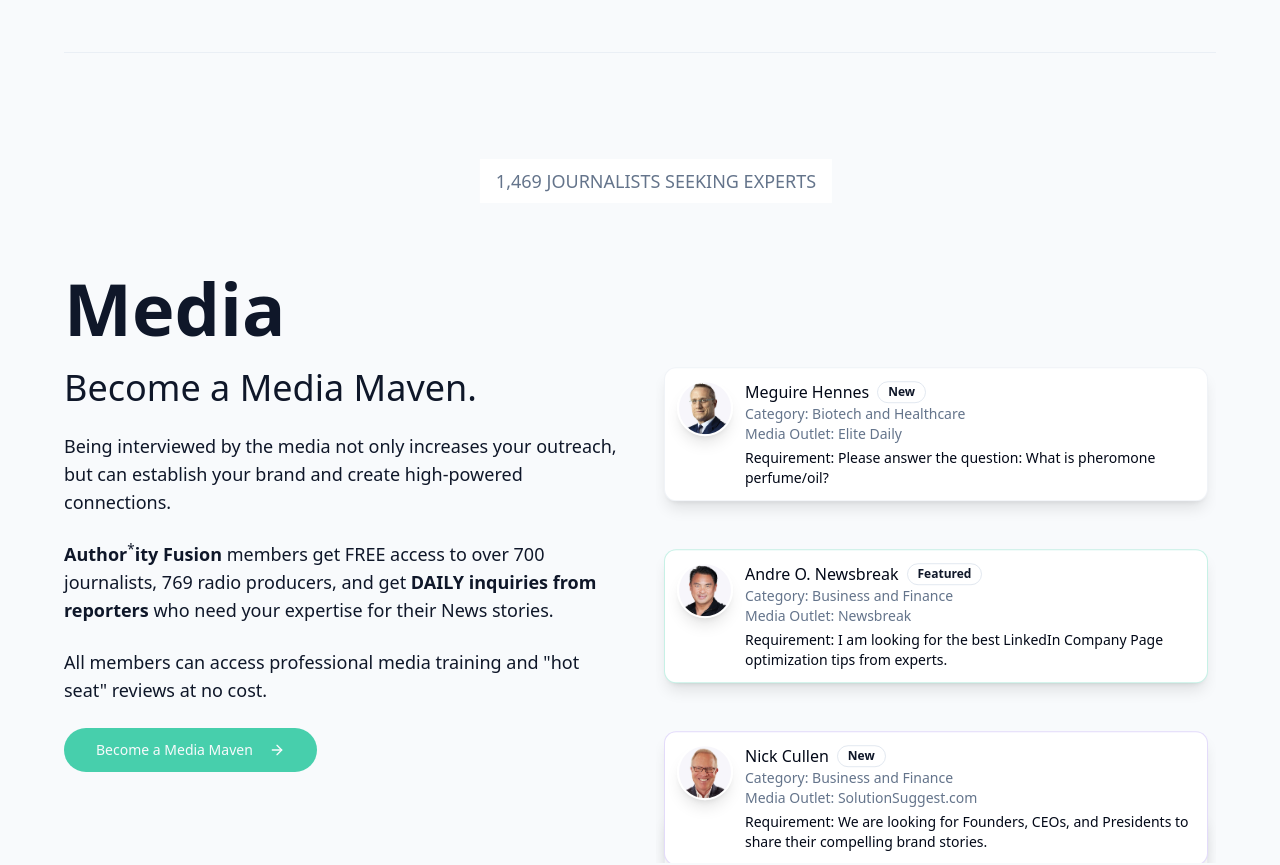
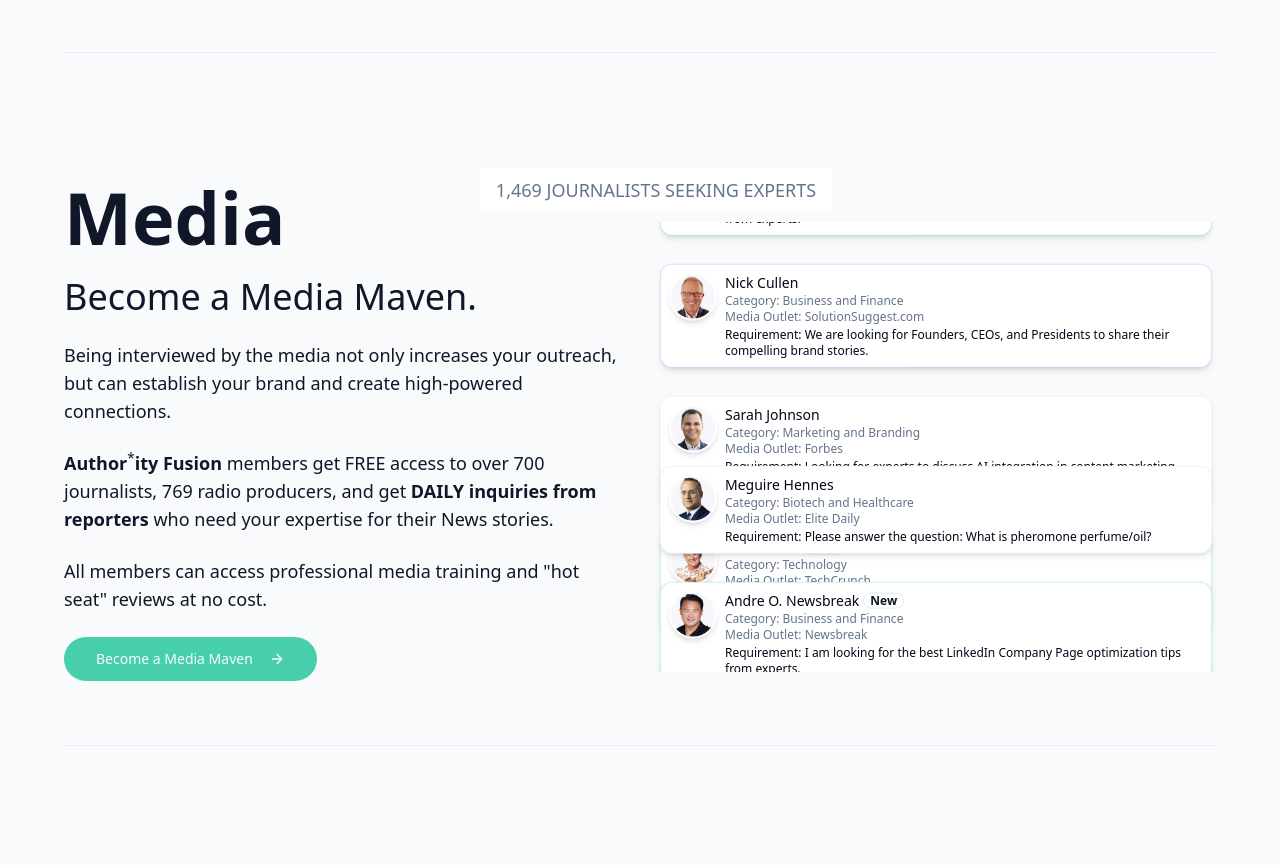
Before and after one commit to GoldenTiger720/profile-pulse-agent-97, a React (Vite) app: page / in a window 1280 px wide. Shown: the part 1480-2345 px from the top of the page. Built offline with nearby package versions, Linux system fonts and the light colour scheme.

Commit message:
Fix: Continuous speaker card animation
Refactor speaker card animation to be continuous and prevent overlapping.

```diff
--- a/src/components/SpeakerCard.tsx
+++ b/src/components/SpeakerCard.tsx
@@ -32,34 +32,34 @@ const SpeakerCard: React.FC<SpeakerCardProps> = ({
 
   return (
     <div className="speaker-card-container">
-      <Card className={`speaker-card w-full overflow-hidden shadow-lg border ${borderClass}`}>
-        <CardContent className="p-3">
-          <div className="flex items-start gap-3">
-            <Avatar className="h-14 w-14 rounded-full border-2 border-white/50 shadow-lg flex-shrink-0">
+      <Card className={`speaker-card w-full overflow-hidden shadow-md border ${borderClass}`}>
+        <CardContent className="p-2">
+          <div className="flex items-start gap-2">
+            <Avatar className="h-12 w-12 rounded-full border-2 border-white/50 shadow-md flex-shrink-0">
               <AvatarImage src={avatarSrc} alt={name} className="object-cover" />
               <AvatarFallback>{name.charAt(0)}</AvatarFallback>
             </Avatar>
 
-            <div className="space-y-1 w-full">
+            <div className="space-y-0.5 w-full">
               <div className="flex justify-between items-start">
                 <div>
-                  <div className="flex items-center gap-2">
-                    <p className="font-medium">{name}</p>
-                    {index > 0 && (
-                      <Badge variant="outline" className="text-xs">
-                        {index % 3 === 1 ? "Featured" : "New"}
+                  <div className="flex items-center gap-1">
+                    <p className="font-medium text-sm">{name}</p>
+                    {index % 3 === 1 && (
+                      <Badge variant="outline" className="text-xs py-0 px-1.5 h-4">
+                        New
                       </Badge>
                     )}
                   </div>
-                  <p className="text-sm text-muted-foreground">
+                  <p className="text-xs text-muted-foreground">
                     Category: {category}
                   </p>
-                  <p className="text-sm text-muted-foreground">
+                  <p className="text-xs text-muted-foreground">
                     Media Outlet: {mediaOutlet}
                   </p>
                 </div>
               </div>
-              <p className="text-sm">
+              <p className="text-xs">
                 <span className="font-medium">Requirement:</span> {requirement}
               </p>
             </div>
--- a/src/index.css
+++ b/src/index.css
@@ -1,4 +1,3 @@
-
 @tailwind base;
 @tailwind components;
 @tailwind utilities;
@@ -134,7 +133,7 @@
 /* New continuous upward animation for speaker cards */
 @keyframes continuous-float-up {
   0% {
-    transform: translateY(100%);
+    transform: translateY(0);
   }
   100% {
     transform: translateY(-100%);
@@ -165,7 +164,7 @@
 /* Speaker card specific styles */
 .speakers-display {
   margin-top: 2rem;
-  height: 650px; /* Height to accommodate cards */
+  height: 450px; /* Reduced height to match content */
   position: relative;
   overflow: hidden;
 }
@@ -173,23 +172,21 @@
 .speakers-row {
   display: flex;
   flex-direction: column;
-  gap: 1.5rem; /* Reduced gap between cards */
+  gap: 1rem; /* Reduced gap between cards */
   position: absolute;
   width: 100%;
-  animation: continuous-float-up 30s linear infinite; /* Slightly faster animation */
-  padding-bottom: 1.5rem; /* Add padding at bottom to prevent gap at transition */
+  animation: continuous-float-up 25s linear infinite;
 }
 
 /* Clone the speakers-row for seamless infinite animation */
 .speakers-row:nth-child(2) {
   top: 100%;
-  animation-delay: -15s; /* Half of the animation duration for perfect loop */
 }
 
 .speaker-card-container {
   width: 100%;
-  padding: 0.5rem; /* Reduced padding for more compact cards */
-  margin-bottom: 0.5rem; /* Reduced margin between card containers */
+  padding: 0.25rem; /* Minimal padding */
+  margin-bottom: 0.25rem; /* Minimal margin */
 }
 
 .speaker-card {
```
